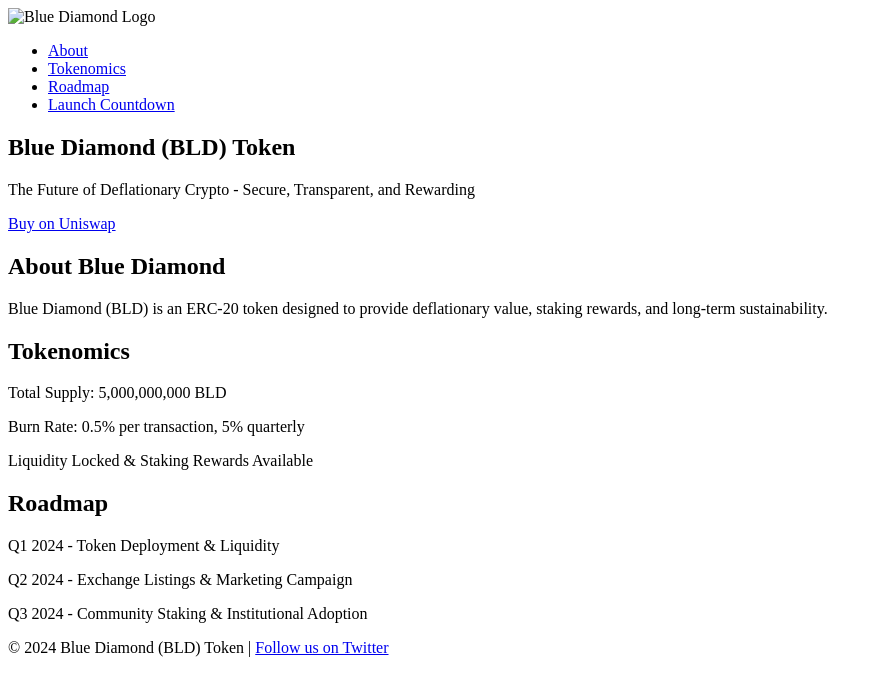
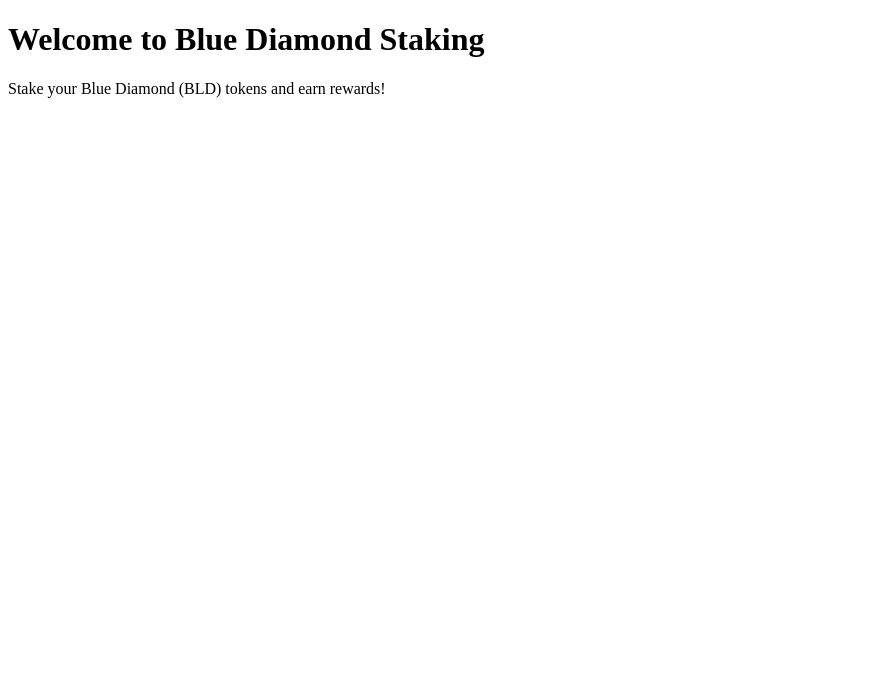
Before and after one commit to Bluediamond-lab/BlueDiamondcoins.github.os, a plain HTML site: page index.html in a window 1280 px wide. Shown: the whole page, without its empty margins (0-882 px from the left). Drawn offline with Linux system fonts and the light colour scheme.

Commit message:
Update index.html

```diff
--- a/index.html
+++ b/index.html
@@ -3,49 +3,18 @@
 <head>
     <meta charset="UTF-8">
     <meta name="viewport" content="width=device-width, initial-scale=1.0">
-    <title>Blue Diamond (BLD) Token</title>
-    <link rel="stylesheet" href="style.css">
+    <title>Blue Diamond Staking</title>
+    <link rel="stylesheet" href="staking-style.css">
 </head>
 <body>
     <header>
-        <img src="assets/logo.png" alt="Blue Diamond Logo" class="logo">
-        <nav>
-            <ul>
-                <li><a href="#about">About</a></li>
-                <li><a href="#tokenomics">Tokenomics</a></li>
-                <li><a href="#roadmap">Roadmap</a></li>
-                <li><a href="countdown.html">Launch Countdown</a></li>
-            </ul>
-        </nav>
+        <h1>Welcome to Blue Diamond Staking</h1>
     </header>
 
-    <section class="hero">
-        <h1>Blue Diamond (BLD) Token</h1>
-        <p>The Future of Deflationary Crypto - Secure, Transparent, and Rewarding</p>
-        <a href="https://uniswap.org" class="btn">Buy on Uniswap</a>
+    <section>
+        <p>Stake your Blue Diamond (BLD) tokens and earn rewards!</p>
     </section>
 
-    <section id="about">
-        <h2>About Blue Diamond</h2>
-        <p>Blue Diamond (BLD) is an ERC-20 token designed to provide deflationary value, staking rewards, and long-term sustainability.</p>
-    </section>
-
-    <section id="tokenomics">
-        <h2>Tokenomics</h2>
-        <p>Total Supply: 5,000,000,000 BLD</p>
-        <p>Burn Rate: 0.5% per transaction, 5% quarterly</p>
-        <p>Liquidity Locked & Staking Rewards Available</p>
-    </section>
-
-    <section id="roadmap">
-        <h2>Roadmap</h2>
-        <p>Q1 2024 - Token Deployment & Liquidity</p>
-        <p>Q2 2024 - Exchange Listings & Marketing Campaign</p>
-        <p>Q3 2024 - Community Staking & Institutional Adoption</p>
-    </section>
-
-    <footer>
-        <p>© 2024 Blue Diamond (BLD) Token | <a href="https://twitter.com/bluediamondcoin">Follow us on Twitter</a></p>
-    </footer>
+    <script src="staking-script.js"></script>
 </body>
 </html>
```
